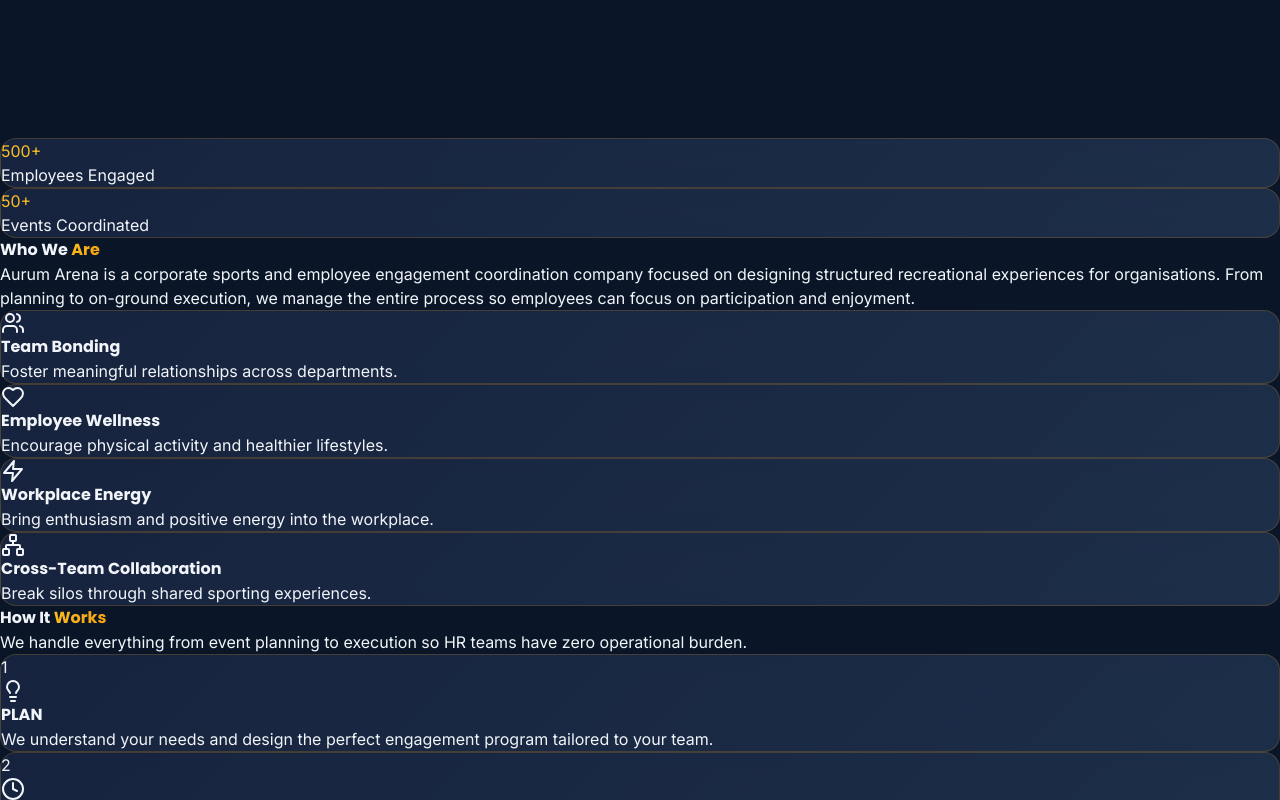
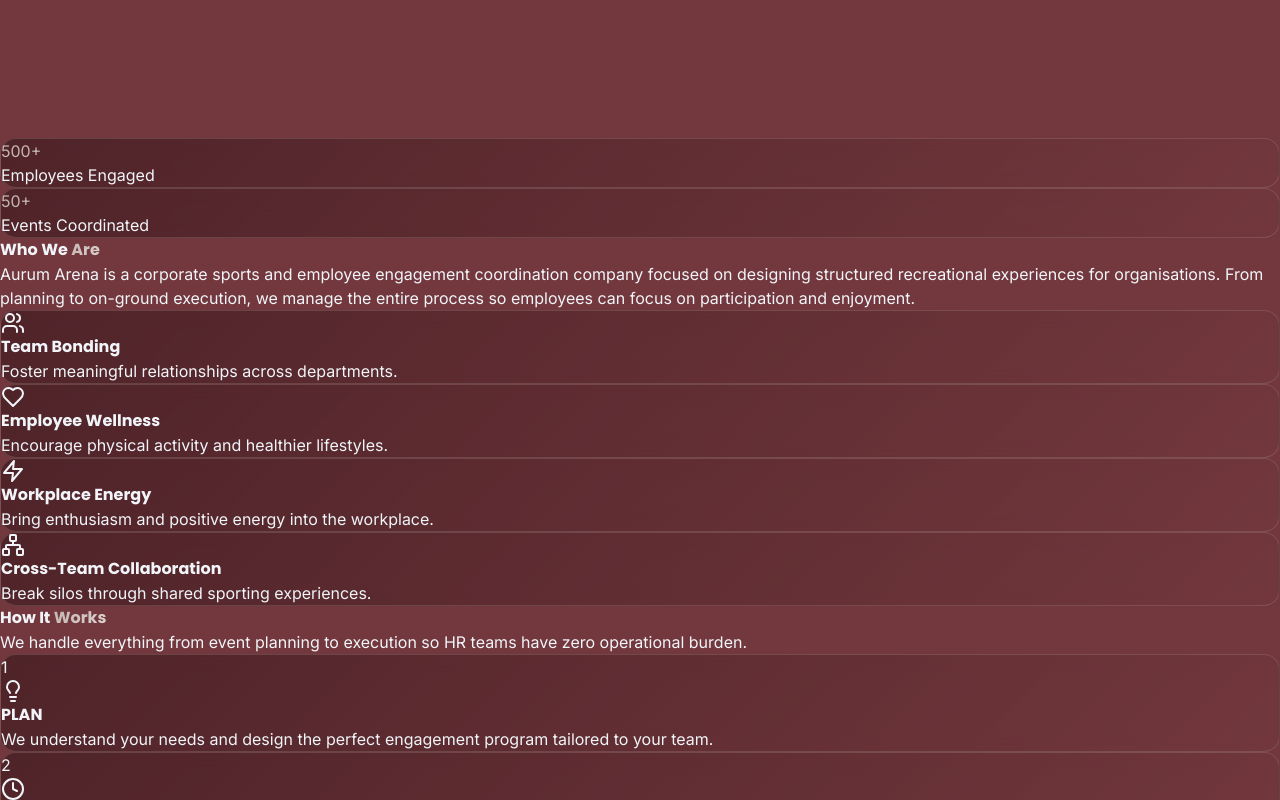
Before and after one commit to rishinavroop22/aurum-arena-website, a React (Create React App) app: page / in a window 1280 px wide. Shown: the part 1460-2260 px from the top of the page. Built offline with nearby package versions, Linux system fonts and the light colour scheme.

Commit message:
Update website theme from gold/navy to burgundy/warm beige palette
Co-authored-by: rishinavroop22 <241327913+rishinavroop22@users.noreply.github.com>

```diff
--- a/public/index.html
+++ b/public/index.html
@@ -3,7 +3,7 @@
   <head>
     <meta charset="utf-8" />
     <meta name="viewport" content="width=device-width, initial-scale=1" />
-    <meta name="theme-color" content="#0a1628" />
+    <meta name="theme-color" content="#72383D" />
     <meta
       name="description"
       content="Aurum Arena - Corporate Sports & Employee Engagement Solutions"
--- a/src/index.css
+++ b/src/index.css
@@ -18,7 +18,7 @@ body {
   font-family: 'Inter', sans-serif;
   -webkit-font-smoothing: antialiased;
   -moz-osx-font-smoothing: grayscale;
-  background-color: #0a1628;
+  background-color: #72383D;
   color: #f1f5f9;
 }
 
@@ -28,14 +28,14 @@ h1, h2, h3, h4, h5, h6 {
 }
 
 .gradient-text {
-  background: linear-gradient(135deg, #fbbf24 0%, #f59e0b 100%);
+  background: linear-gradient(135deg, #C4B5B0 0%, #DDD4D1 100%);
   -webkit-background-clip: text;
   -webkit-text-fill-color: transparent;
   background-clip: text;
 }
 
 .gradient-bg {
-  background: linear-gradient(135deg, #fbbf24 0%, #f59e0b 100%);
+  background: linear-gradient(135deg, #C4B5B0 0%, #DDD4D1 100%);
 }
 
 .card-hover {
@@ -44,13 +44,13 @@ h1, h2, h3, h4, h5, h6 {
 
 .card-hover:hover {
   transform: translateY(-8px);
-  box-shadow: 0 20px 40px rgba(245, 158, 11, 0.15);
+  box-shadow: 0 20px 40px rgba(196, 181, 176, 0.15);
 }
 
 .card-base {
-  background: linear-gradient(135deg, rgba(26, 39, 68, 0.8) 0%, rgba(42, 63, 95, 0.6) 100%);
+  background: linear-gradient(135deg, rgba(70, 31, 36, 0.8) 0%, rgba(114, 56, 61, 0.6) 100%);
   backdrop-filter: blur(10px);
-  border: 1px solid rgba(245, 158, 11, 0.2);
+  border: 1px solid rgba(196, 181, 176, 0.2);
   border-radius: 1rem;
 }
 
@@ -79,7 +79,7 @@ h1, h2, h3, h4, h5, h6 {
 }
 
 .btn-primary:hover {
-  box-shadow: 0 15px 35px rgba(245, 158, 11, 0.4);
+  box-shadow: 0 15px 35px rgba(196, 181, 176, 0.4);
 }
 
 ::-webkit-scrollbar {
@@ -88,16 +88,16 @@ h1, h2, h3, h4, h5, h6 {
 }
 
 ::-webkit-scrollbar-track {
-  background: #0a1628;
+  background: #72383D;
 }
 
 ::-webkit-scrollbar-thumb {
-  background: #f59e0b;
+  background: #C4B5B0;
   border-radius: 5px;
 }
 
 ::-webkit-scrollbar-thumb:hover {
-  background: #d97706;
+  background: #B0A09A;
 }
 
 @keyframes float {
--- a/tailwind.config.js
+++ b/tailwind.config.js
@@ -5,6 +5,19 @@ module.exports = {
       colors: {
         primary: '#C4B5B0', // new primary color
         secondary: '#72383D', // new secondary color
+        navy: {
+          900: '#2E1316',
+          800: '#461F24',
+          700: '#5C2D31',
+          600: '#72383D',
+        },
+        gold: {
+          300: '#DDD4D1',
+          400: '#D2C5C1',
+          500: '#C4B5B0',
+          600: '#B0A09A',
+          700: '#9B8A84',
+        },
       },
     },
   },
```
